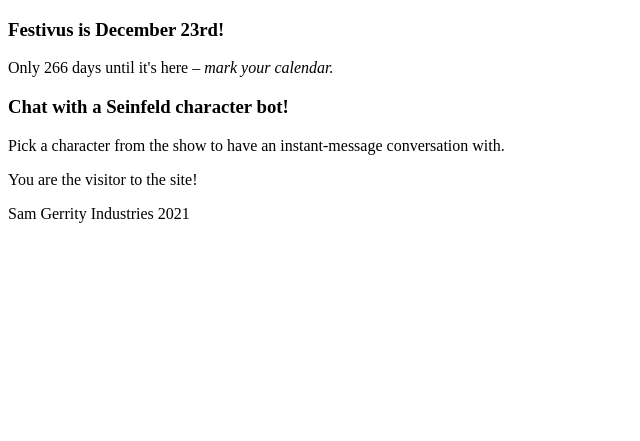
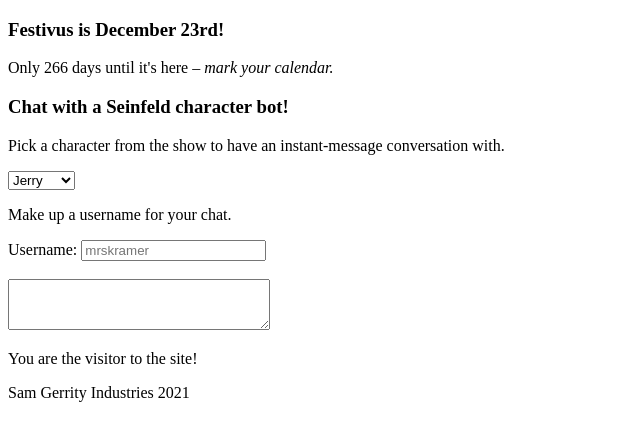
Before and after one commit to s-gerrity/seinfeld-site, a Flask app: page / in a window 1280 px wide. Shown: the part 152-593 px from the top of the page, without its empty margins (0-640 px from the left). Run offline with Flask 2, Linux system fonts and the light colour scheme.

Commit message:
Username and message form done

```diff
--- a/model.py
+++ b/model.py
@@ -26,7 +26,7 @@
     bot_name = db.Column(db.String)
 
     def __repr__(self):
-        return f'<Bot id={self.id} bot_name={self.bot_name} I thought it was a booger but its snot.>'
+        return f'<Bot id={self.id} bot_name={self.bot_name} These pretzels are makin me thirsty.>'
 
 class BotResponse(db.Model):
     """Bot Responses table class."""
--- a/server.py
+++ b/server.py
@@ -20,6 +20,13 @@
                             days_left=days_left.days)
 
 
+# when a user submits a textarea input on homepage
+def open_seinfeld_quotes(filename):
+    """Access quotes from a csv file."""
+
+    file = open(filename)
+    read_file = file.read()
+
 
 if __name__ == '__main__':
     connect_to_db(app)
--- a/templates/homepage.html
+++ b/templates/homepage.html
@@ -8,10 +8,10 @@
 </header>
 
 <body>
-    <!-- Routes have not been made yet -->
     <nav class="nav-bar">
         <ol>
-
+            <!-- Routes have not been made yet -->
+            <!-- the first link does not work for unknown reasons -->
             <li><a href="/bot"></a>Character Bot</a></li>
             <li><a href="/where-are-they-now">Where Are They Now?</a></li>
             <li><a href="/clips">Non-stop Seinfeld Clips</a></li>
@@ -26,10 +26,23 @@
     <div class="bot-chat">
         <h3>Chat with a Seinfeld character bot!</h3>
             <p>Pick a character from the show to have an instant-message conversation with.</p>
-        <form>
+                <select name="character-bot">
+                    <option value="jerry">Jerry</option>
+                    <option value="elaine">Elaine</option>
+                    <option value="kramer">Kramer</option>
+                    <option value="george">George</option>
+                </select>
+                    <br>
+                        <p>Make up a username for your chat.</p>
+                            <form>
+                                <label for="username">Username:</label>
+                                <input type="username" id="username" name ="username" placeholder="mrskramer">
 
-        </form>
-
+                            </form>
+                                <br>
+                <textarea rows="3" cols="30" name="user-input">
+                </textarea>
+                <!-- next area should print the users input and show the bots response-->
     </div>
 
 </body>
```
